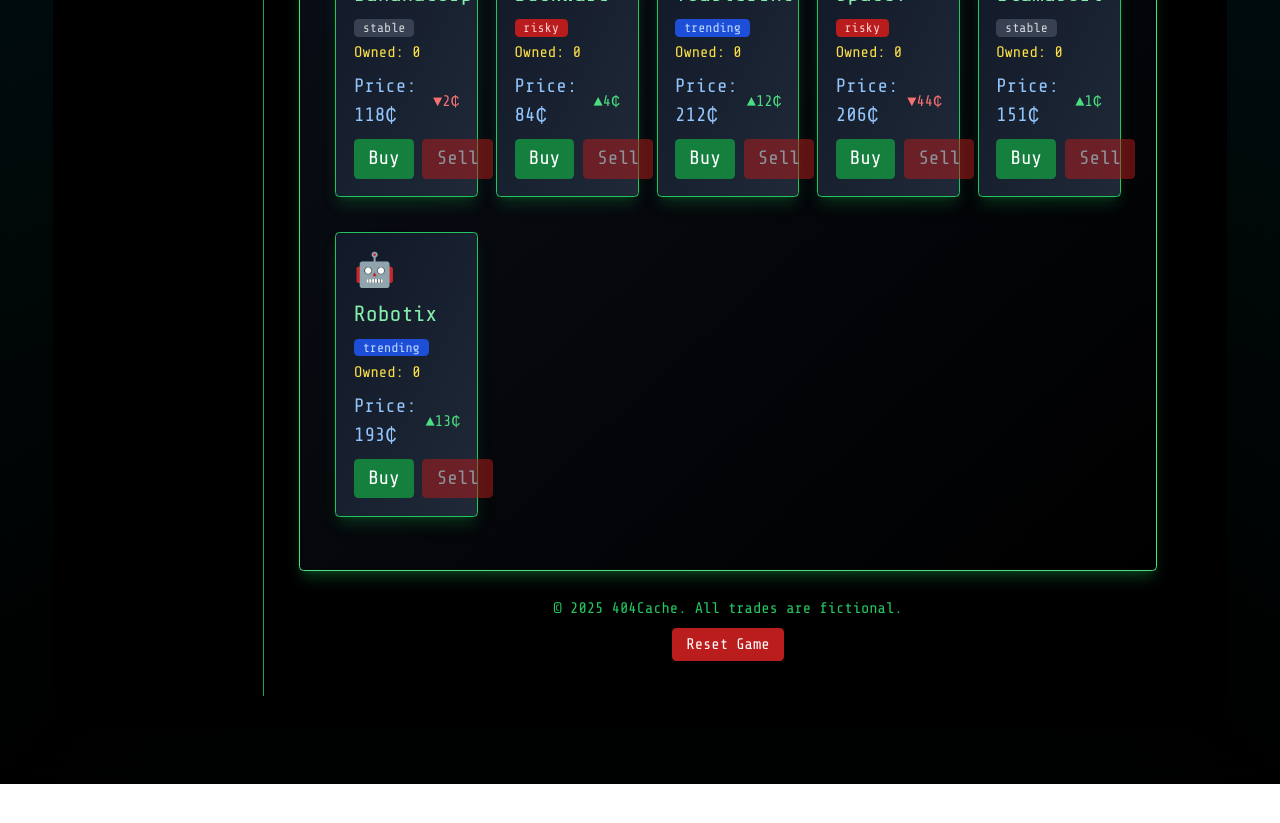
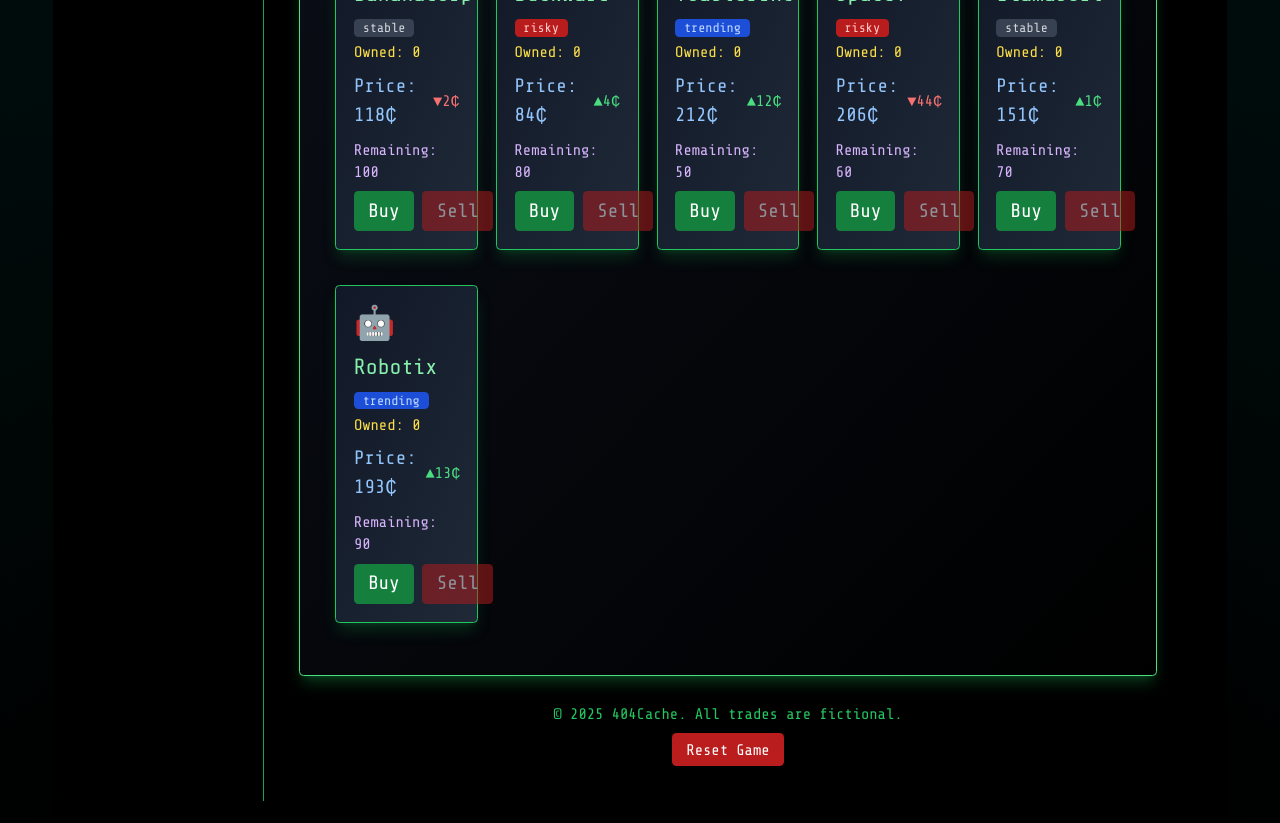
Before and after one commit to uxillary/404cache, a React (Vite) app: page / in a window 1280 px wide. Shown: the part 1360-2183 px from the top of the page. Before the commit the page ends 2144 px from the top, so only its background shows below. Built offline with nearby package versions, Linux system fonts and the light colour scheme.

Commit message:
Add stock scarcity limits

```diff
--- /dev/null
+++ b/public/stockLimits.json
@@ -0,0 +1,8 @@
+{
+  "BananaCorp": { "globalLimit": 100, "perPlayerLimit": 10 },
+  "DuckWare": { "globalLimit": 80, "perPlayerLimit": 8 },
+  "ToasterInc": { "globalLimit": 50, "perPlayerLimit": 5 },
+  "SpaceY": { "globalLimit": 60, "perPlayerLimit": 6 },
+  "LlamaSoft": { "globalLimit": 70, "perPlayerLimit": 7 },
+  "Robotix": { "globalLimit": 90, "perPlayerLimit": 9 }
+}
--- a/src/components/StockCard.jsx
+++ b/src/components/StockCard.jsx
@@ -1,6 +1,6 @@
 import { useState } from 'react';
 
-function StockCard({ stock, owned, balance, onBuy, onSell }) {
+function StockCard({ stock, owned, balance, onBuy, onSell, globalRemaining, playerCapReached }) {
   const [bouncing, setBouncing] = useState(false);
 
   const handleBuy = () => {
@@ -53,6 +53,12 @@ function StockCard({ stock, owned, balance, onBuy, onSell }) {
           </span>
         )}
       </div>
+      <div className="text-purple-300 text-sm">
+        Remaining: {globalRemaining === Infinity ? '∞' : globalRemaining}
+        {playerCapReached && (
+          <span className="text-red-400 ml-1">Cap reached</span>
+        )}
+      </div>
       <div className="flex gap-2">
         <button
           onClick={handleBuy}
--- a/src/components/StockList.jsx
+++ b/src/components/StockList.jsx
@@ -1,9 +1,13 @@
 import StockCard from './StockCard';
 
-function StockList({ stocks, portfolio, balance, onBuy, onSell }) {
+function StockList({ stocks, portfolio, balance, onBuy, onSell, limits, globalOwned }) {
   return (
     <div className="grid gap-4 sm:grid-cols-2 md:grid-cols-3 lg:grid-cols-4 xl:grid-cols-5">
-      {stocks.map((stock) => (
+      {stocks.map((stock) => {
+        const limit = limits?.[stock.name];
+        const remaining = limit ? limit.globalLimit - (globalOwned[stock.name] || 0) : Infinity;
+        const capReached = limit?.perPlayerLimit ? (portfolio[stock.name] || 0) >= limit.perPlayerLimit : false;
+        return (
           <StockCard
             key={stock.name}
             stock={stock}
@@ -11,8 +15,11 @@ function StockList({ stocks, portfolio, balance, onBuy, onSell }) {
             balance={balance}
             onBuy={onBuy}
             onSell={onSell}
+            globalRemaining={remaining}
+            playerCapReached={capReached}
           />
-      ))}
+        );
+      })}
     </div>
   );
 }
--- a/src/pages/Dashboard.tsx
+++ b/src/pages/Dashboard.tsx
@@ -66,6 +66,12 @@ function Dashboard() {
 
   const [toasts, setToasts] = useState([]);
 
+  const [limits, setLimits] = useState({});
+  const [globalOwned, setGlobalOwned] = useState(() => {
+    const stored = getItem<Record<string, number>>('globalOwned');
+    return stored ?? {};
+  });
+
   const addToast = (text) => {
     const id = Date.now();
     setToasts((t) => [...t, { id, text }]);
@@ -77,6 +83,13 @@ function Dashboard() {
   const updateStockPricesWrapper = () => {
     setStocks((prev) => updateStockPrices(prev));
   };
+
+  useEffect(() => {
+    fetch('/stockLimits.json')
+      .then((r) => r.json())
+      .then((data) => setLimits(data))
+      .catch(() => {});
+  }, []);
 
   useEffect(() => {
     const id = setInterval(updateStockPricesWrapper, 5000);
@@ -113,6 +126,10 @@ function Dashboard() {
   useEffect(() => {
     setItem('loginStreak', loginStreak);
   }, [loginStreak]);
+
+  useEffect(() => {
+    setItem('globalOwned', globalOwned);
+  }, [globalOwned]);
 
   useEffect(() => {
     const id = setInterval(() => {
@@ -167,9 +184,26 @@ function Dashboard() {
 
   const handleBuy = (stockName) => {
     const stock = stocks.find((s) => s.name === stockName);
+    const cap = limits[stockName];
+    const owned = portfolio[stockName] || 0;
+    const globalCount = globalOwned[stockName] || 0;
+    if (cap) {
+      if (globalCount >= cap.globalLimit) {
+        addToast(`${stockName} is sold out`);
+        return;
+      }
+      if (cap.perPlayerLimit && owned >= cap.perPlayerLimit) {
+        addToast(`You reached the limit for ${stockName}`);
+        return;
+      }
+    }
     if (balance >= stock.price) {
       setBalance((b) => b - stock.price);
-      setPortfolio((p) => ({ ...p, [stockName]: (p[stockName] || 0) + 1 }));
+      setPortfolio((p) => ({ ...p, [stockName]: owned + 1 }));
+      setGlobalOwned((g) => {
+        const updated = { ...g, [stockName]: globalCount + 1 };
+        return updated;
+      });
       addToast(`Bought 1 ${stockName} for ${stock.price}\u00A2`);
       confetti({ particleCount: 80, spread: 70, origin: { y: 0.6 } });
     } else {
@@ -182,6 +216,11 @@ function Dashboard() {
       const stock = stocks.find((s) => s.name === stockName);
       setBalance((b) => b + stock.price);
       setPortfolio((p) => ({ ...p, [stockName]: p[stockName] - 1 }));
+      setGlobalOwned((g) => {
+        const count = (g[stockName] || 0) - 1;
+        const updated = { ...g, [stockName]: Math.max(0, count) };
+        return updated;
+      });
       addToast(`Sold 1 ${stockName} for ${stock.price}\u00A2`);
     } else {
       addToast(`No ${stockName} stock to sell`);
@@ -198,6 +237,7 @@ function Dashboard() {
     setLoginStreak(1);
     setHistory([]);
     setStocks(INITIAL_STOCKS.map((s) => ({ ...s })));
+    setGlobalOwned({});
     removeItem('balance');
     removeItem('portfolio');
     removeItem('passiveRate');
@@ -206,6 +246,7 @@ function Dashboard() {
     removeItem('netWorthHistory');
     removeItem('loginStreak');
     removeItem('lastLoginDate');
+    removeItem('globalOwned');
   };
 
   const portfolioValue = stocks.reduce((sum, stock) => {
@@ -226,13 +267,16 @@ function Dashboard() {
   const handleSellAll = () => {
     let earned = 0;
     const newPortfolio = { ...portfolio };
+    const updatedGlobal = { ...globalOwned };
     stocks.forEach((s) => {
       const count = newPortfolio[s.name] || 0;
       if (count > 0) {
         earned += count * s.price;
         newPortfolio[s.name] = 0;
+        updatedGlobal[s.name] = Math.max(0, (updatedGlobal[s.name] || 0) - count);
       }
     });
+    setGlobalOwned(updatedGlobal);
     if (earned > 0) {
       setPortfolio(newPortfolio);
       setBalance((b) => b + earned);
@@ -276,6 +320,8 @@ function Dashboard() {
             balance={balance}
             onBuy={handleBuy}
             onSell={handleSell}
+            limits={limits}
+            globalOwned={globalOwned}
           />
         </WindowFrame>
         <Footer onReset={resetGame} />
```
Lines whose indentation alone changed are shown as unchanged.
